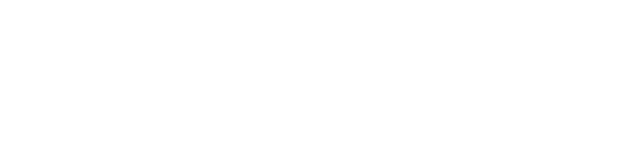
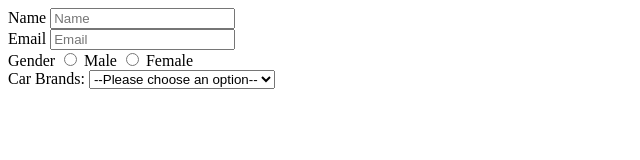
Before and after one commit to acciojob/signup-form-car-Manjunath1299, a website: page main.html in a window 1280 px wide. Shown: the whole page, without its empty margins (0-640 px from the left). Drawn offline with Linux system fonts and the light colour scheme.

Commit message:
created a submission

```diff
--- a/main.html
+++ b/main.html
@@ -10,7 +10,29 @@
 	<!-- the entire body must be written by student -->
     <script type="text/javascript" src="./script.js">
 </script>
+ <form action="/submit" method="post">
+	 <label for="name"> Name  </label>
+	 <input type="text" name="name" id="name" placeholder="Name" required>
+	 <br>
+	 <label for="email">Email </label>
+	 <input type="email" name="email" id="email" placeholder="Email" required>
+	 <br>
+	 <label> Gender</label>
+	 <input  type="radio" id="gender_m" name="gender" required >
+	 <label>Male</label>
+	 <input  type="radio" id="gender_f" name="gender" required >
+	 <label>Female</label>
+	 <br>
+	 <label for="cars">Car Brands:</label>
+    <select id="cars" name="cars" required>
+      <option value="" disabled selected>--Please choose an option--</option>
+      <!-- Add car brand options here -->
+      <option value="toyota">Toyota</option>
+      <option value="ford">Ford</option>
+      <option value="honda">Honda</option>
+    </select>
 
+ </form>
 </body>
 
 </html>
```
